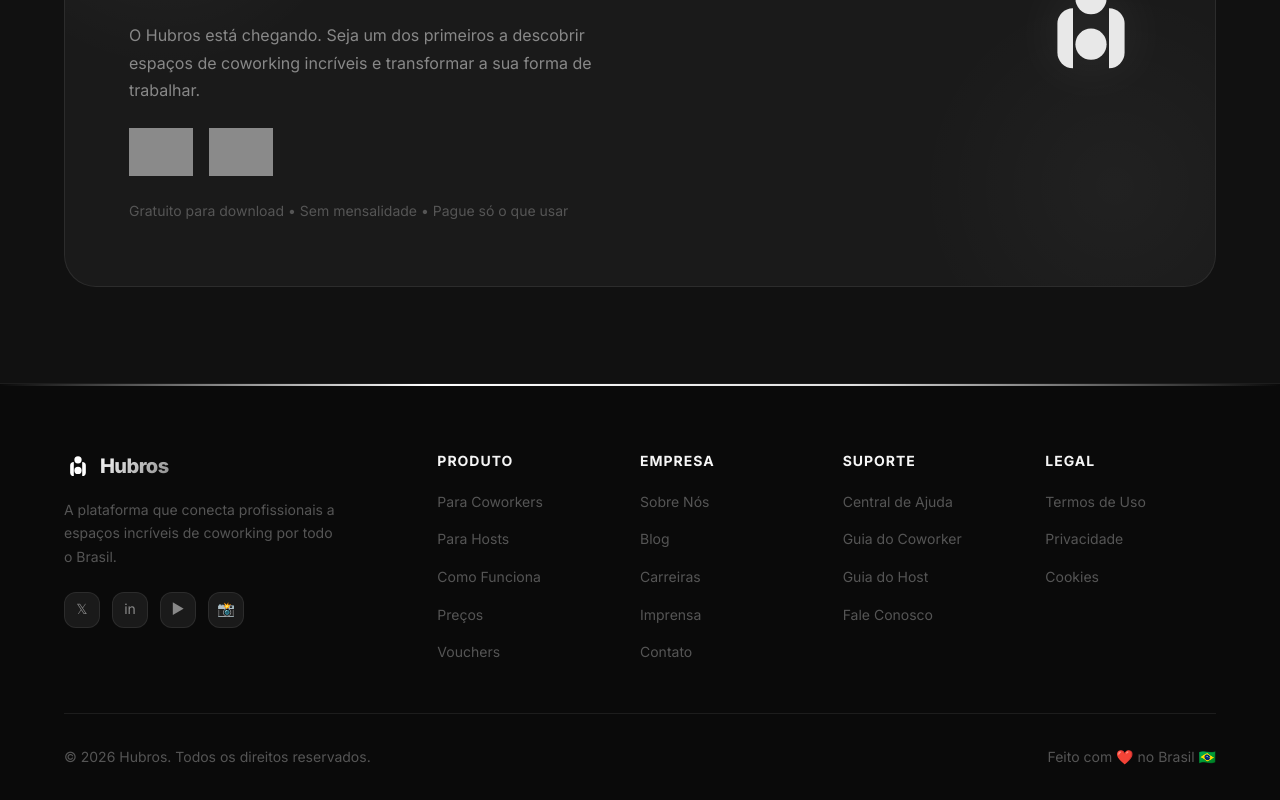
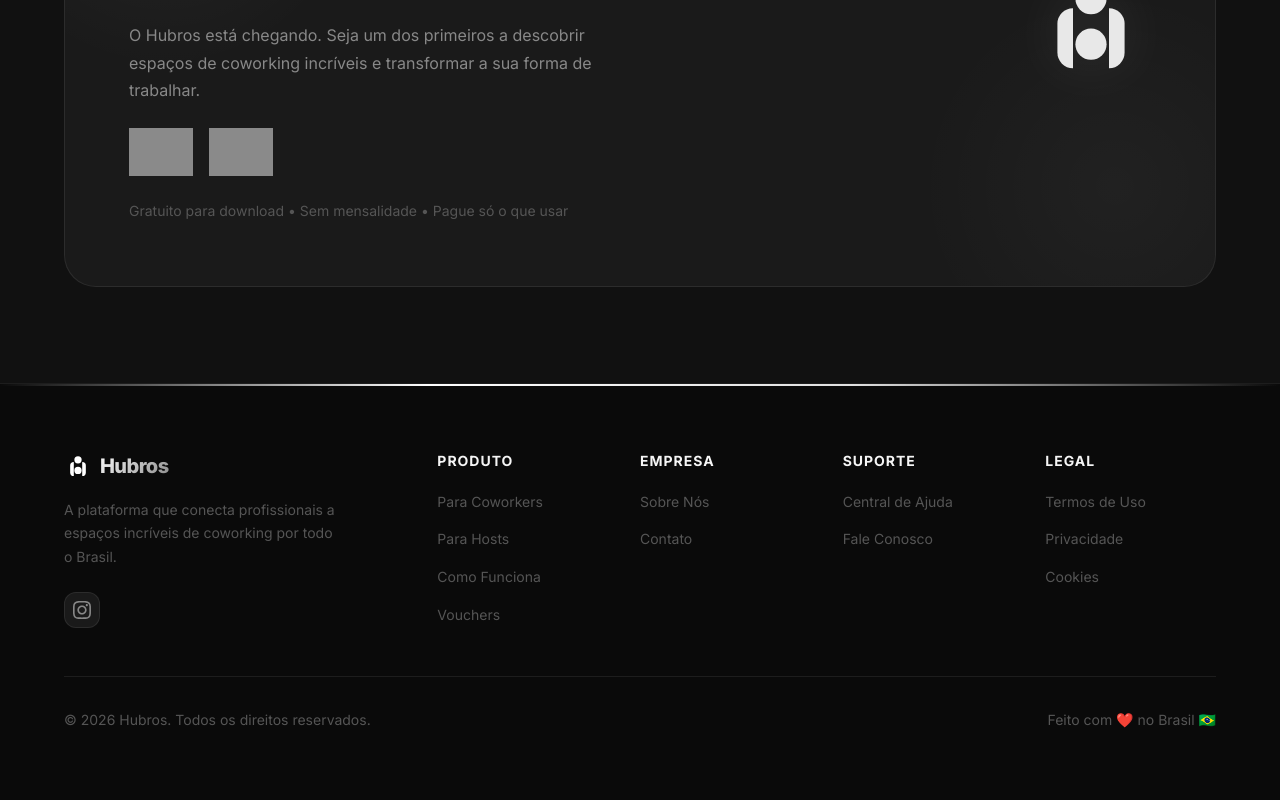
Before and after one commit to nandohss/hubros-static-site, a React (Vite) app: page / in a window 1280 px wide. Shown: the part 2865-3665 px from the top of the page. After the commit the page ends 3628 px from the top, so only its background shows below. Built offline with nearby package versions, Linux system fonts and the light colour scheme; grey boxes are pictures that could not be loaded.

Commit message:
fix: footer — remove links inexistentes e adiciona Instagram com SVG oficial

```diff
--- a/src/components/Footer/Footer.jsx
+++ b/src/components/Footer/Footer.jsx
@@ -2,11 +2,18 @@
 import './Footer.css'
 
 const footerLinks = {
-    'Produto': ['Para Coworkers', 'Para Hosts', 'Como Funciona', 'Preços', 'Vouchers'],
-    'Empresa': ['Sobre Nós', 'Blog', 'Carreiras', 'Imprensa', 'Contato'],
-    'Suporte': ['Central de Ajuda', 'Guia do Coworker', 'Guia do Host', 'Fale Conosco'],
+    'Produto': ['Para Coworkers', 'Para Hosts', 'Como Funciona', 'Vouchers'],
+    'Empresa': ['Sobre Nós', 'Contato'],
+    'Suporte': ['Central de Ajuda', 'Fale Conosco'],
     'Legal': ['Termos de Uso', 'Privacidade', 'Cookies'],
 }
+
+// SVG do Instagram
+const InstagramIcon = () => (
+    <svg width="18" height="18" viewBox="0 0 24 24" fill="currentColor" xmlns="http://www.w3.org/2000/svg">
+        <path d="M12 2.163c3.204 0 3.584.012 4.85.07 3.252.148 4.771 1.691 4.919 4.919.058 1.265.069 1.645.069 4.849 0 3.205-.012 3.584-.069 4.849-.149 3.225-1.664 4.771-4.919 4.919-1.266.058-1.644.07-4.85.07-3.204 0-3.584-.012-4.849-.07-3.26-.149-4.771-1.699-4.919-4.92-.058-1.265-.07-1.644-.07-4.849 0-3.204.013-3.583.07-4.849.149-3.227 1.664-4.771 4.919-4.919 1.266-.057 1.645-.069 4.849-.069zm0-2.163c-3.259 0-3.667.014-4.947.072-4.358.2-6.78 2.618-6.98 6.98-.059 1.281-.073 1.689-.073 4.948 0 3.259.014 3.668.072 4.948.2 4.358 2.618 6.78 6.98 6.98 1.281.058 1.689.072 4.948.072 3.259 0 3.668-.014 4.948-.072 4.354-.2 6.782-2.618 6.979-6.98.059-1.28.073-1.689.073-4.948 0-3.259-.014-3.667-.072-4.947-.196-4.354-2.617-6.78-6.979-6.98-1.281-.059-1.69-.073-4.949-.073zm0 5.838c-3.403 0-6.162 2.759-6.162 6.162s2.759 6.163 6.162 6.163 6.162-2.759 6.162-6.163c0-3.403-2.759-6.162-6.162-6.162zm0 10.162c-2.209 0-4-1.79-4-4 0-2.209 1.791-4 4-4s4 1.791 4 4c0 2.21-1.791 4-4 4zm6.406-11.845c-.796 0-1.441.645-1.441 1.44s.645 1.44 1.441 1.44c.795 0 1.439-.645 1.439-1.44s-.644-1.44-1.439-1.44z" />
+    </svg>
+)
 
 export default function Footer() {
     const year = new Date().getFullYear()
@@ -24,11 +31,9 @@
                             A plataforma que conecta profissionais a espaços incríveis de coworking por todo o Brasil.
                         </p>
                         <div className="footer__social">
-                            {['𝕏', 'in', '▶', '📸'].map((icon, i) => (
-                                <a key={i} href="#" className="footer__social-btn" aria-label={`Red social ${i}`}>
-                                    {icon}
-                                </a>
-                            ))}
+                            <a href="https://www.instagram.com/hubros.app" target="_blank" rel="noopener noreferrer" className="footer__social-btn" aria-label="Instagram Hubros">
+                                <InstagramIcon />
+                            </a>
                         </div>
                     </div>
 
```
